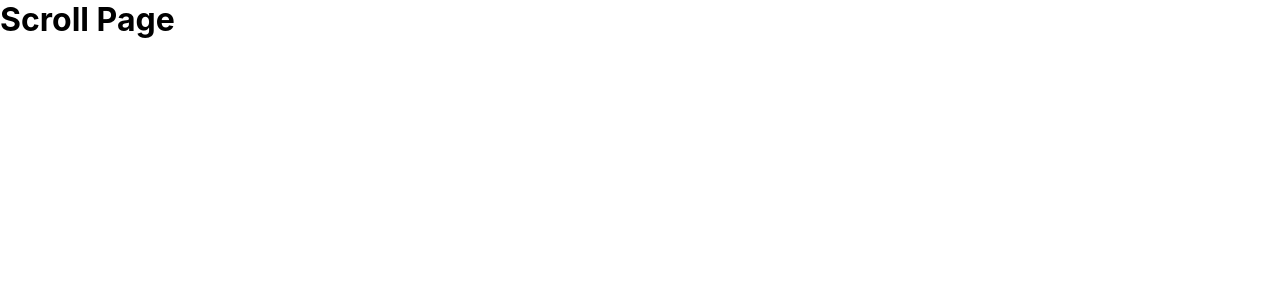
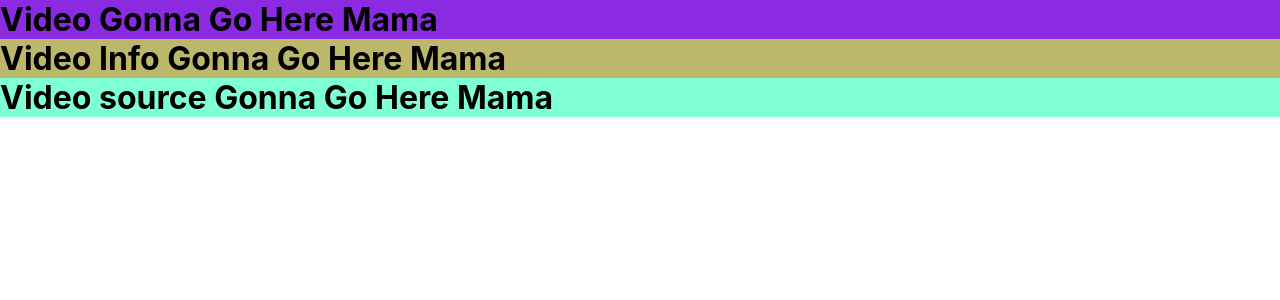
Before and after one commit to harrydnewman/brainrot-react, a React (Create React App) app: page /scroll in a window 1280 px wide. Shown: the top 300 px of the page. Built offline with nearby package versions, Linux system fonts and the light colour scheme.

Commit message:
starting scroll page

```diff
--- a/src/components/RightScroll.js
+++ b/src/components/RightScroll.js
@@ -1,7 +1,8 @@
+import styles from '../styles/RightScroll.module.css'
 
 export default function RightScroll() {
     return (
-        <div className="rightScroll">
+        <div className={styles.rightScrollContainer}>
             <h1>Video Info Gonna Go Here Mama</h1>
         </div>
     )
--- a/src/components/ScrollSource.js
+++ b/src/components/ScrollSource.js
@@ -2,7 +2,7 @@ import styles from '../styles/ScrollSource.module.css'
 
 export default function ScrollSource() {
     return (
-        <div className="scrollSource">
+        <div className={styles.scrollSourceContainer}>
             <h1>Video source Gonna Go Here Mama</h1>
         </div>
     )
--- a/src/pages/Scroll.js
+++ b/src/pages/Scroll.js
@@ -1,9 +1,16 @@
 import React from 'react';
+import styles from '../styles/Scroll.module.css'
+import LeftScroll from '../components/LeftScroll';
+import RightScroll from '../components/RightScroll';
+import ScrollSource from '../components/ScrollSource';
 
 const Scroll = () => {
+
   return (
-    <div>
-      <h1>Scroll Page</h1>
+    <div className={styles.scrollContainer}>
+      <LeftScroll/>
+      <RightScroll/>
+      <ScrollSource />
     </div>
   );
 }
--- /dev/null
+++ b/src/styles/RightScroll.module.css
@@ -0,0 +1,5 @@
+.rightScrollContainer {
+    background-color: darkkhaki;
+    width: 100%;
+    height: 100%;
+}
--- /dev/null
+++ b/src/styles/Scroll.module.css
@@ -0,0 +1,4 @@
+.scrollContainer {
+    width: 100%;
+    height: 100%;
+}
```
